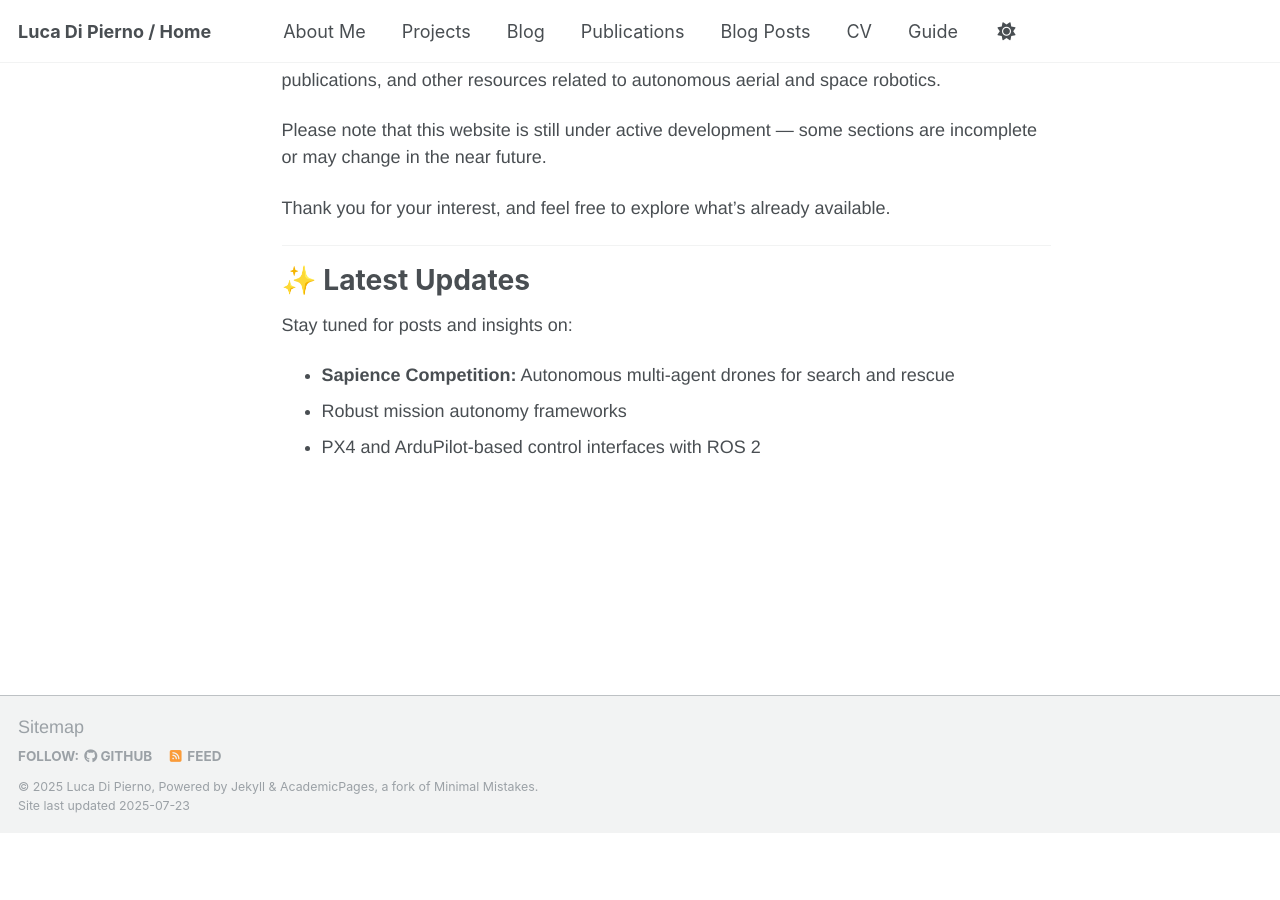
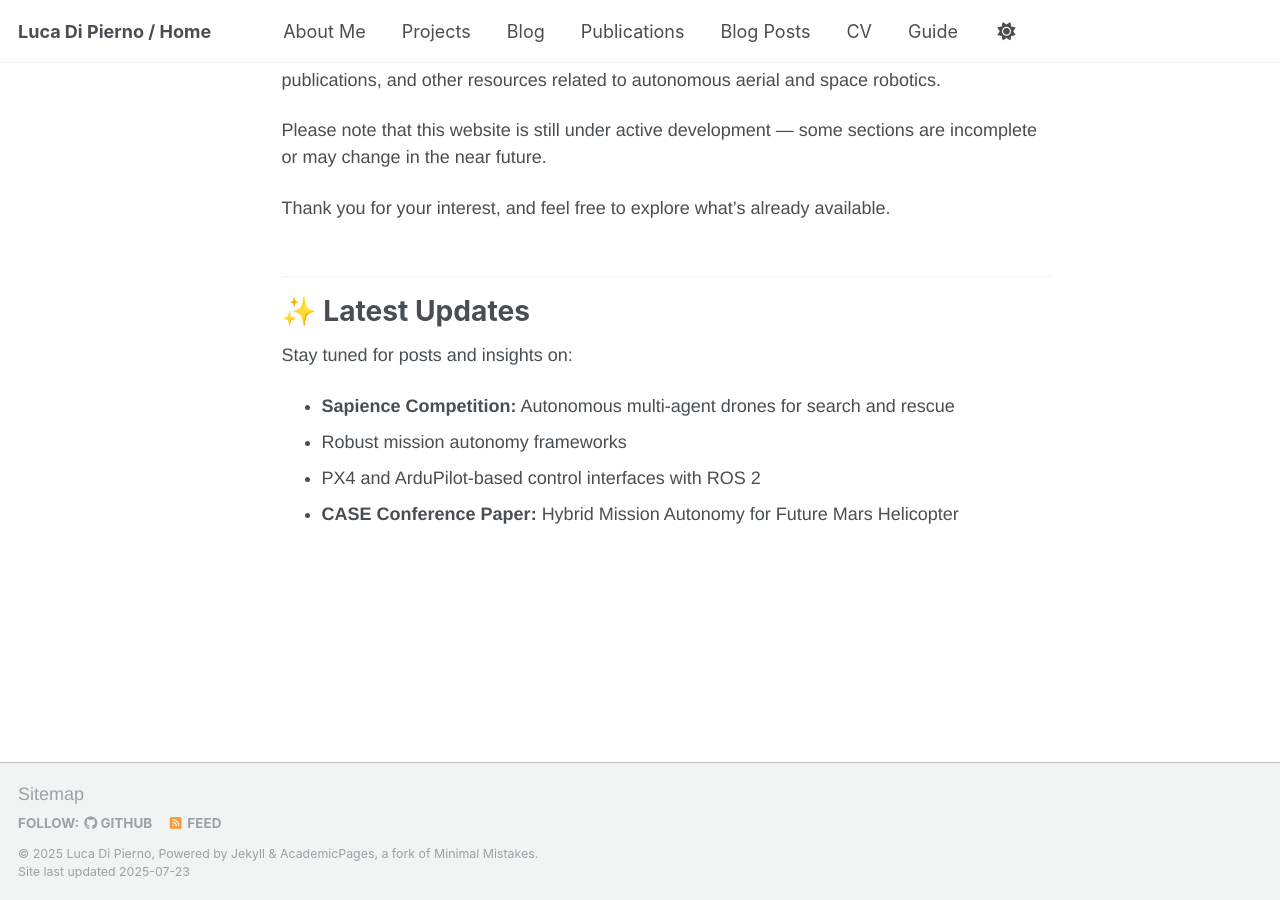
Before and after one commit to LucaDiPierno/LucaDiPierno.github.io, a Jekyll site: the page built from index.md, in a window 1280 px wide and 900 px high, scrolled down 862 px. Built offline with Jekyll 4.4.1, drawn with Linux system fonts in a browser that asks for light colours; a script that is not in the unit is left out; before the commit the page ends 1695 px from its top, so only the background shows below that.

Commit message:
Author information

```diff
--- a/index.md
+++ b/index.md
@@ -63,6 +63,9 @@ Please note that this website is still under active development — some section
 
 Thank you for your interest, and feel free to explore what's already available.
 
+<!-- Spacer -->
+<div style="margin-top: 3em;"></div>
+
 ---
 
 
@@ -76,6 +79,7 @@ Stay tuned for posts and insights on:
   <li><strong>Sapience Competition:</strong> Autonomous multi-agent drones for search and rescue</li>
   <li>Robust mission autonomy frameworks</li>
   <li>PX4 and ArduPilot-based control interfaces with ROS 2</li>
+  <li><strong>CASE Conference Paper: </strong>Hybrid Mission Autonomy for Future Mars Helicopter </li>
 </ul>
 
 
```
